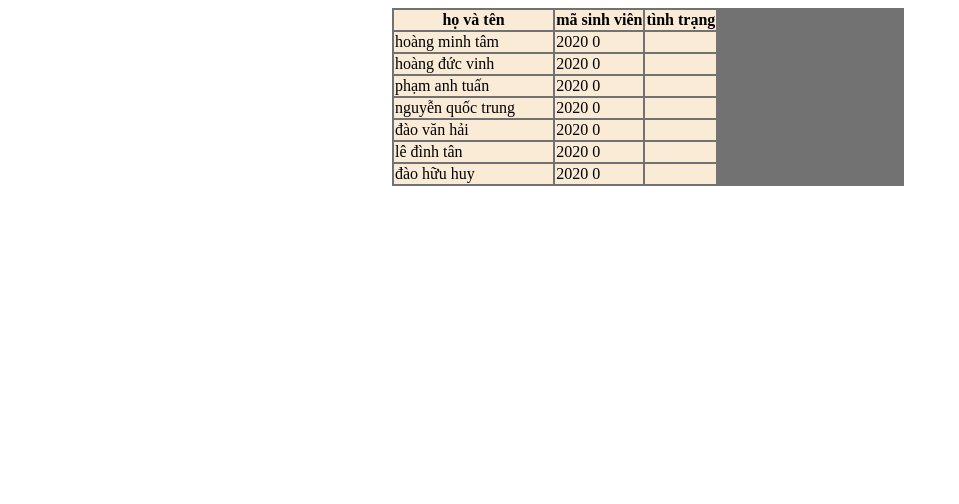
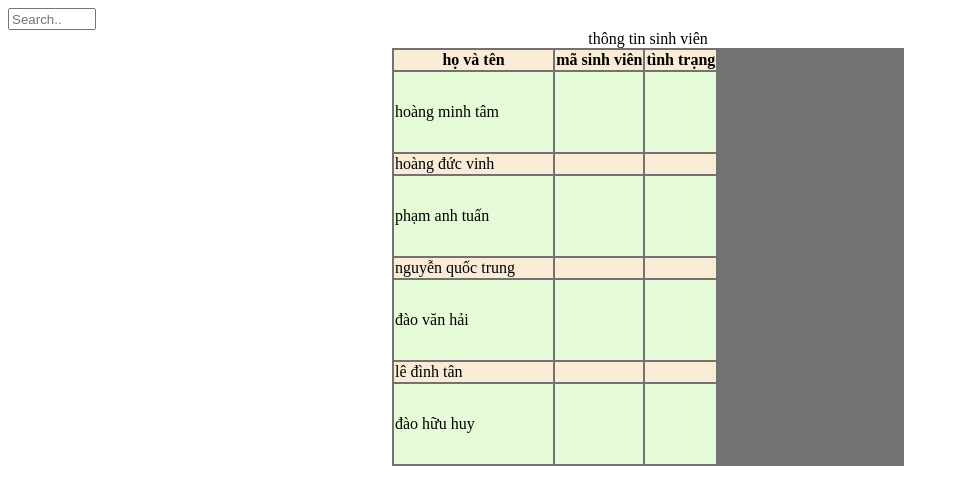
Before and after one commit to vinhhoang2k1/sinh-vien, a plain HTML site: page index.html in a window 1280 px wide. Shown: the whole page, without its empty margins (0-959 px from the left). Drawn offline with nearby package versions, Linux system fonts and the light colour scheme.

Commit message:
xong search

```diff
--- a/index.html
+++ b/index.html
@@ -10,6 +10,11 @@
         body {
             width: 100%;
             height: 100%;
+        }
+
+        #myInput {
+            width: 5rem;
+            height: 1rem;
         }
 
         table {
@@ -28,10 +33,24 @@
         th:first-child {
             width: 50%;
         }
+
+        tr:nth-child(even) {
+            height: 10vh;
+            background-color: rgb(229, 250, 215);
+        }
+        title {
+            display: flex;
+            width: 100%;
+            /* margin: auto; */
+            justify-content: center;
+        }
     </style>
 </head>
 
 <body>
+    <input id="myInput" type="text" placeholder="Search..">
+
+    <title>thông tin sinh viên </title>
     <table>
         <tr>
             <th> họ và tên </th>
@@ -76,20 +95,27 @@
 
 
     </table>
-    <!-- <script src="https://ajax.googleapis.com/ajax/libs/jquery/3.5.1/jquery.min.js"></script> -->
-    <script src="./main.js">
-        // $(document).ready(function () {
+    <script src="https://code.jquery.com/jquery-3.6.0.js"
+        integrity="sha256-H+K7U5CnXl1h5ywQfKtSj8PCmoN9aaq30gDh27Xc0jk=" crossorigin="anonymous"></script>
+    <script>
 
-        //     // console.log($('td#msv'));
-        //     for (let id = 0; id < $('td#msv').length; id++) {
-        //         $("td#msv").text(`2020 ${id}`)
-        //     }
-
-        //     // console.log(id)
+        $(document).ready(function () {
+            // $('#myInput').on('keyup', function () {
+            //     var value = $(this).val().toLowerCase();
+            //     //   console.log(value);
+            //     $('table tr').filter(function() {
+            //         $(this).toggle($(this).text().toLowerCase().indexOf(value) > -1)
+            //     })
+            // })
 
 
-        // });
-
+            $('#myInput').on('keyup', function () {
+                var value = $(this).val().toLowerCase();
+                $('table tr:not(:first-child)').filter(function () {
+                    $(this).toggle($(this).text().toLowerCase().indexOf(value) > -1);
+                });
+            });
+        })
 
     </script>
 </body>
--- a/main.js
+++ b/main.js
@@ -1,15 +1,14 @@
-var idSVList = document.querySelectorAll('tr td#msv');
-idSVList.forEach((e) => {
+// var idSVList = document.querySelectorAll('tr td#msv');
+// idSVList.forEach((e) => {
+// // var tt1 = do
+
+// })
+// var html = idSVList.forEach((idSV, index) => {
+//     idSV.innerText = `2020 ${index + 1}`;
 
 
-})
-var html = idSVList.forEach((idSV) => {
-    let i = 0;
-    idSV.innerText = `2020 ${i++}`;
-    console.log(i)
-    for (let i = 0; i < idSVList.length; i++) {
+// })
 
-    }
-    // return ` <td id="msv">2020 ${i++}</td>
-    //     `
-})
+// function xetStatus() {
+
+// }
```
